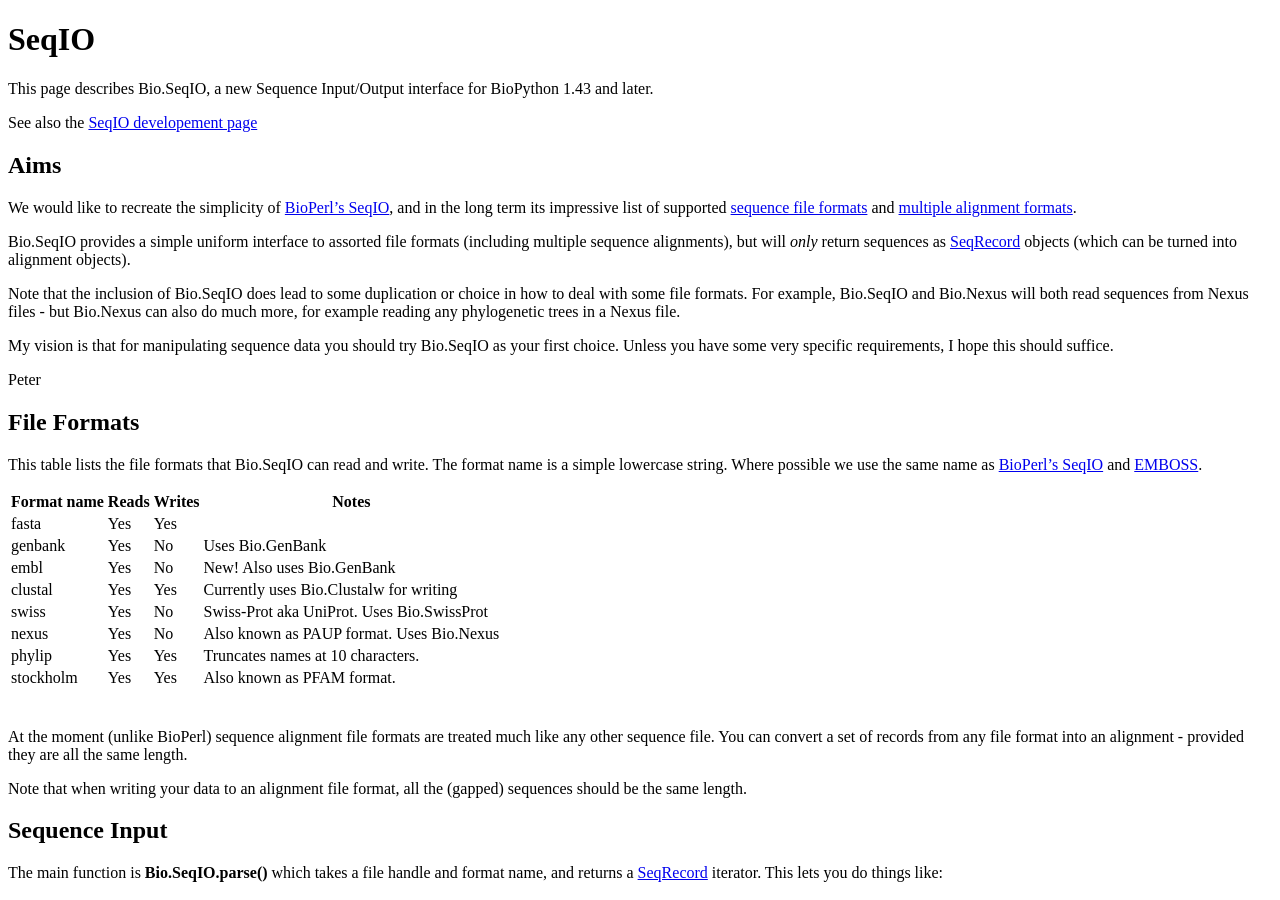
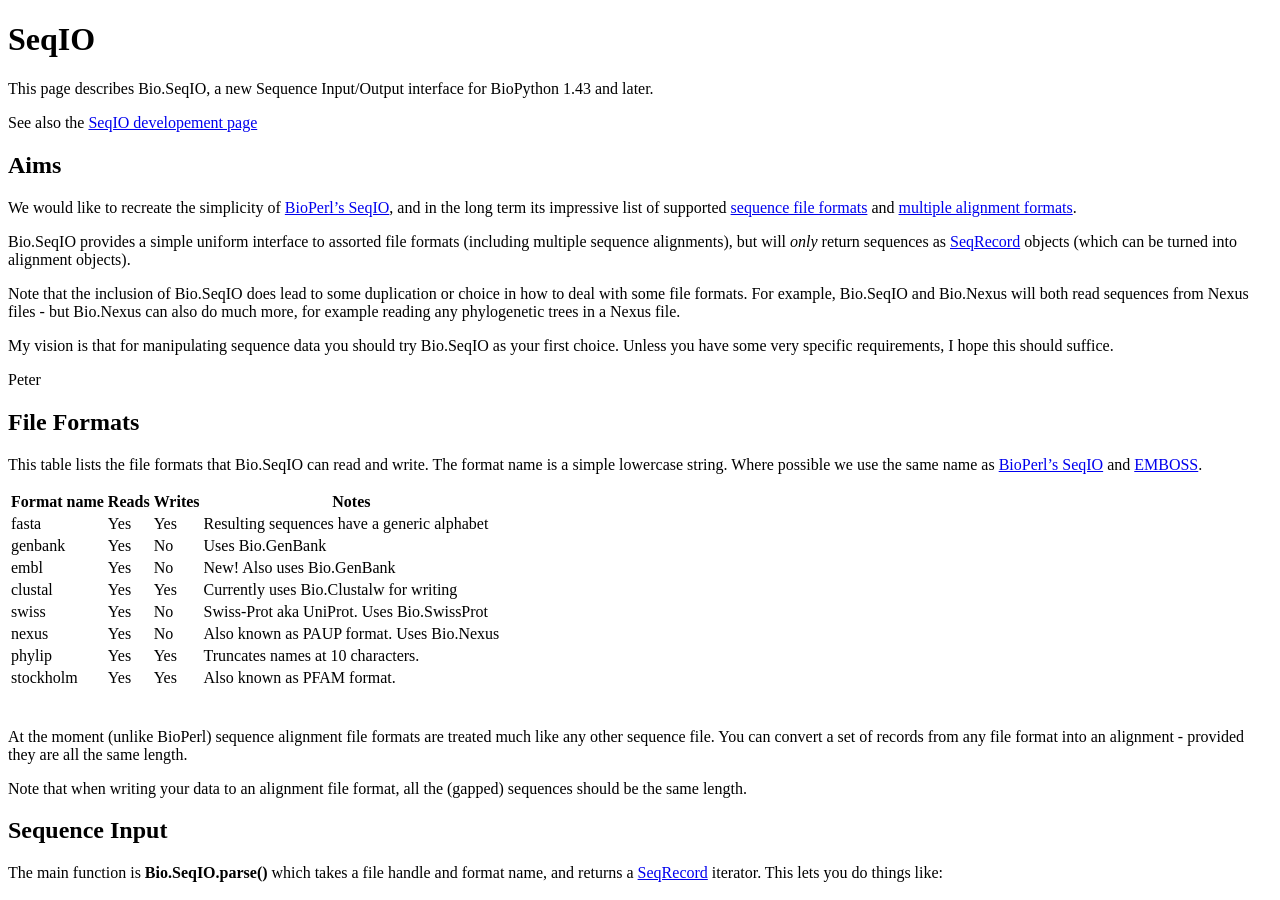
Before and after one commit to biopython/biopython.github.io, a Jekyll site: the page built from wiki/SeqIO.md, in a window 1280 px wide and 900 px high. Built offline with Jekyll 4.4.1, drawn with Linux system fonts in a browser that asks for light colours.

Commit message:
fasta note

```diff
--- a/wiki/SeqIO.md
+++ b/wiki/SeqIO.md
@@ -45,16 +45,16 @@ name as [BioPerl's
 SeqIO](http://www.bioperl.org/wiki/HOWTO:SeqIO#Formats) and
 [EMBOSS](http://emboss.sourceforge.net/docs/themes/SequenceFormats.html).
 
-| Format name | Reads | Writes | Notes                                      |
-|-------------|-------|--------|--------------------------------------------|
-| fasta       | Yes   | Yes    |                                            |
-| genbank     | Yes   | No     | Uses Bio.GenBank                           |
-| embl        | Yes   | No     | New! Also uses Bio.GenBank                 |
-| clustal     | Yes   | Yes    | Currently uses Bio.Clustalw for writing    |
-| swiss       | Yes   | No     | Swiss-Prot aka UniProt. Uses Bio.SwissProt |
-| nexus       | Yes   | No     | Also known as PAUP format. Uses Bio.Nexus  |
-| phylip      | Yes   | Yes    | Truncates names at 10 characters.          |
-| stockholm   | Yes   | Yes    | Also known as PFAM format.                 |
+| Format name | Reads | Writes | Notes                                       |
+|-------------|-------|--------|---------------------------------------------|
+| fasta       | Yes   | Yes    | Resulting sequences have a generic alphabet |
+| genbank     | Yes   | No     | Uses Bio.GenBank                            |
+| embl        | Yes   | No     | New! Also uses Bio.GenBank                  |
+| clustal     | Yes   | Yes    | Currently uses Bio.Clustalw for writing     |
+| swiss       | Yes   | No     | Swiss-Prot aka UniProt. Uses Bio.SwissProt  |
+| nexus       | Yes   | No     | Also known as PAUP format. Uses Bio.Nexus   |
+| phylip      | Yes   | Yes    | Truncates names at 10 characters.           |
+| stockholm   | Yes   | Yes    | Also known as PFAM format.                  |
 ||
 
 At the moment (unlike BioPerl) sequence alignment file formats are
```
Also changed, not shown: 1 other file.
